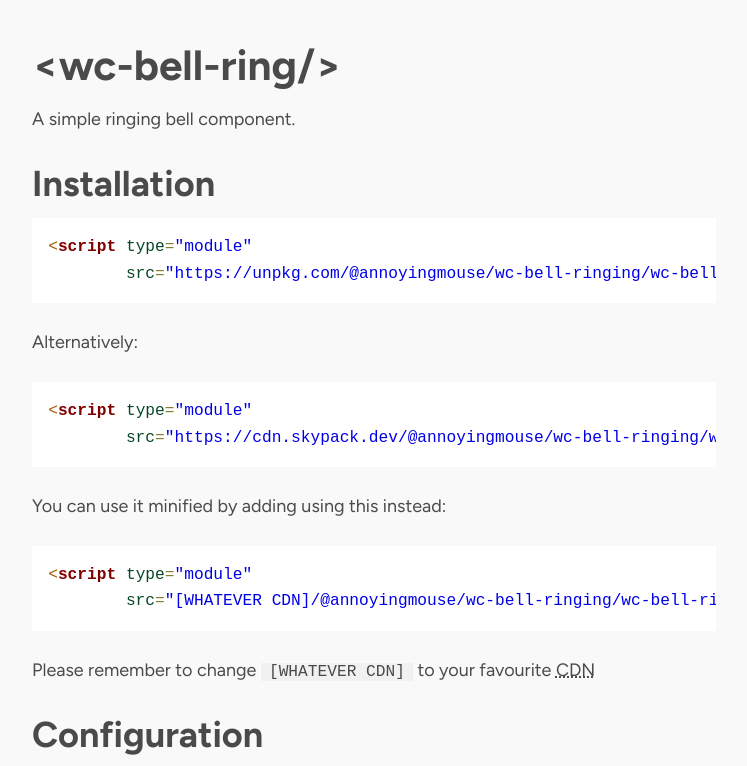
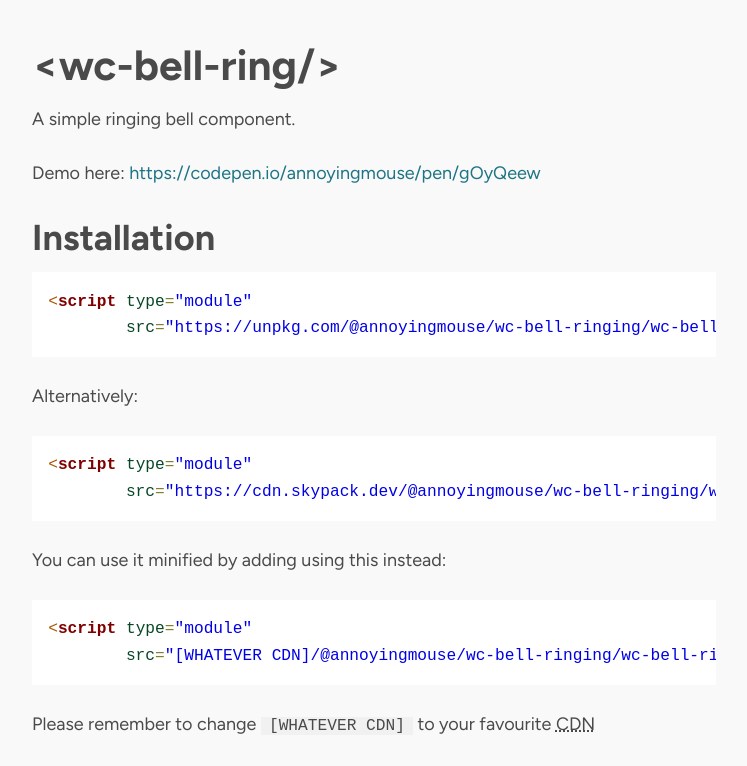
Before and after one commit to annoyingmouse/wc-bell-ringing, a website: page index.html in a window 1280 px wide. Shown: the top 766 px of the page, without its empty margins (266-1013 px from the left). Drawn offline with Linux system fonts and the light colour scheme.

Commit message:
docs(index.html): add demo link to the bell component for reference and testing purposes

```diff
--- a/index.html
+++ b/index.html
@@ -20,6 +20,7 @@
   <body>
     <h1>&lt;wc-bell-ring/&gt;</h1>
     <p>A simple ringing bell component.</p>
+    <p>Demo here: <a href="https://codepen.io/annoyingmouse/pen/gOyQeew">https://codepen.io/annoyingmouse/pen/gOyQeew</a></p>
     <h2>Installation</h2>
     <pre style='color:#000000;background:#ffffff;'><span style='color:#a65700; '>&lt;</span><span style='color:#800000; font-weight:bold; '>script</span><span style='color:#274796; '> </span><span style='color:#074726; '>type</span><span style='color:#808030; '>=</span><span style='color:#0000e6; '>"module"</span><span style='color:#274796; '></span>
        <span style='color:#274796; '> </span><span style='color:#074726; '>src</span><span style='color:#808030; '>=</span><span style='color:#0000e6; '>"https://unpkg.com/@annoyingmouse/wc-bell-ringing/wc-bell-ring.js"</span><span style='color:#a65700; '>></span><span style='color:#a65700; '>&lt;/</span><span style='color:#800000; font-weight:bold; '>script</span><span style='color:#a65700; '>></span></pre>
```
